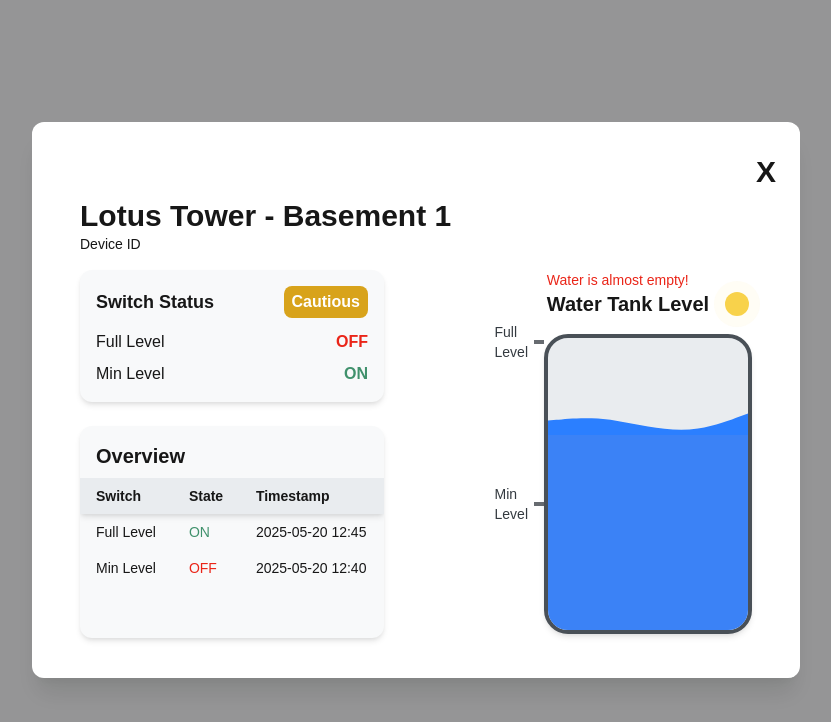
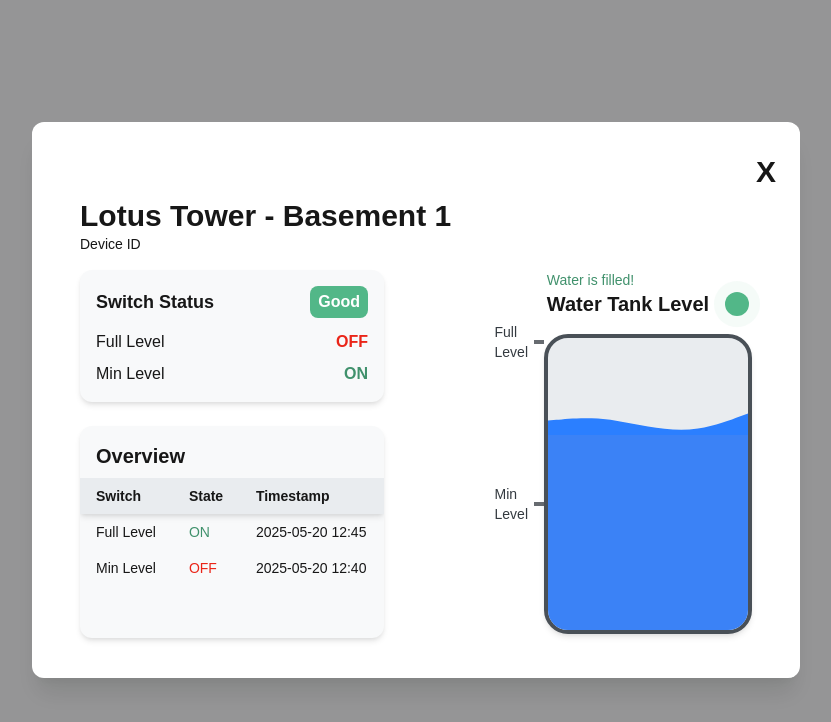
Before and after one commit to AmaCrisn/IOT-Dashboard, a Next.js app: page /water-tank in a window 1280 px wide. Shown: the top 722 px of the page, without its empty margins (224-1055 px from the left). Built offline with nearby package versions, Linux system fonts and the light colour scheme.

Commit message:
Updated status

```diff
--- a/app/water-tank/page.js
+++ b/app/water-tank/page.js
@@ -35,8 +35,8 @@ export default function WaterTank({ onClose }) {
                     <div className="w-full rounded-xl p-4 bg-gray-50 shadow-md">
                       <div className="flex justify-between items-center mb-3">
                         <h3 className="text-lg font-semibold">Switch Status</h3>
-                        <span className="font-semibold bg-yellow-400 py-1 px-2 rounded-lg text-white">
-                          Cautious
+                        <span className="font-semibold bg-green-300 py-1 px-2 rounded-lg text-white">
+                          Good
                         </span>
                       </div>
                       <div className="flex flex-col gap-2">
@@ -92,8 +92,8 @@ export default function WaterTank({ onClose }) {
                       {/* Water tank indicator */}
                       <div>
                         {/* Detail status */}
-                        <div className="text-sm text-red-400">
-                          Water is almost empty!
+                        <div className="text-sm text-green-400">
+                          Water is filled!
                         </div>
                         <div className="flex items-center gap-4">
                           <div className="text-xl font-semibold">
@@ -101,8 +101,8 @@ export default function WaterTank({ onClose }) {
                           </div>
                           {/* Status ping */}
                           <div className="relative flex h-6 w-6">
-                            <div className="absolute inline-flex h-6 w-6 rounded-full bg-yellow-300 opacity-75 animate-ping"></div>
-                            <div className="relative inline-flex h-6 w-6 rounded-full bg-yellow-300"></div>
+                            <div className="absolute inline-flex h-6 w-6 rounded-full bg-green-300 opacity-75 animate-ping"></div>
+                            <div className="relative inline-flex h-6 w-6 rounded-full bg-green-300"></div>
                           </div>
                         </div>
                       </div>
```
